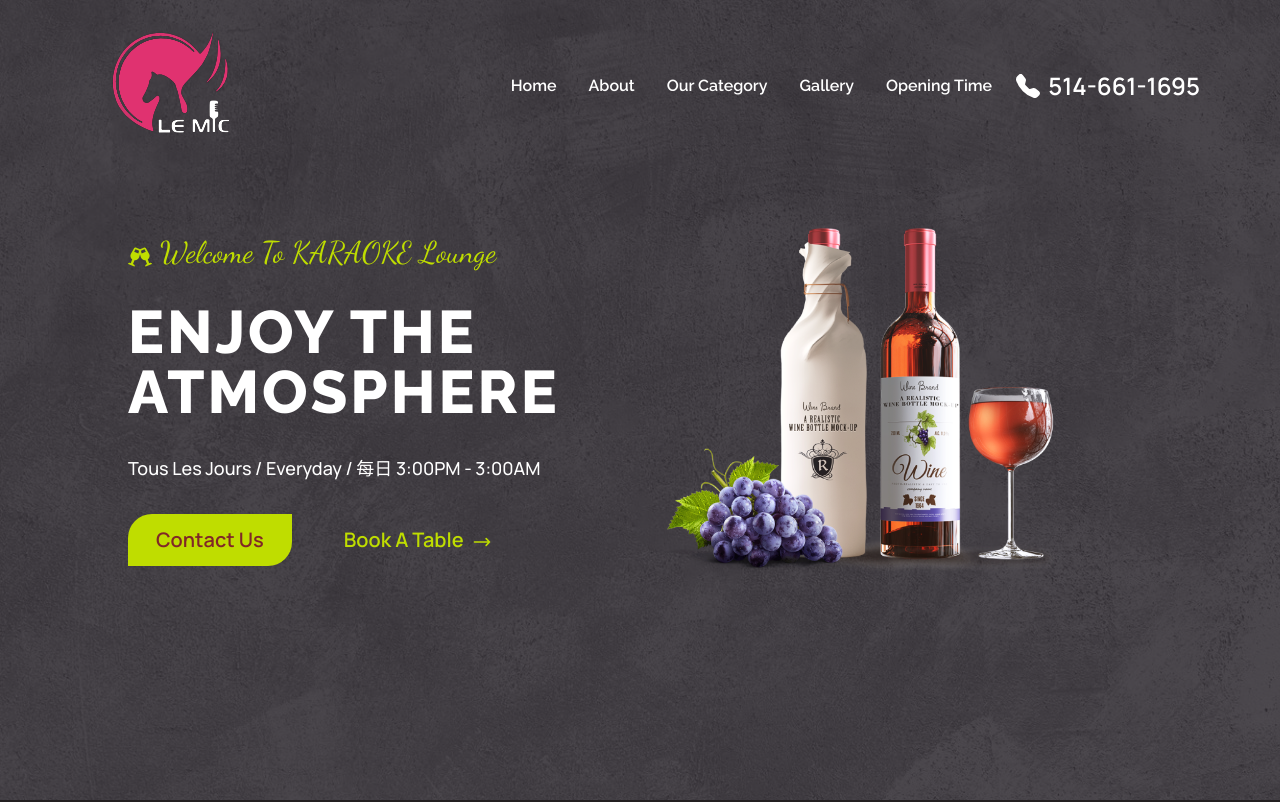
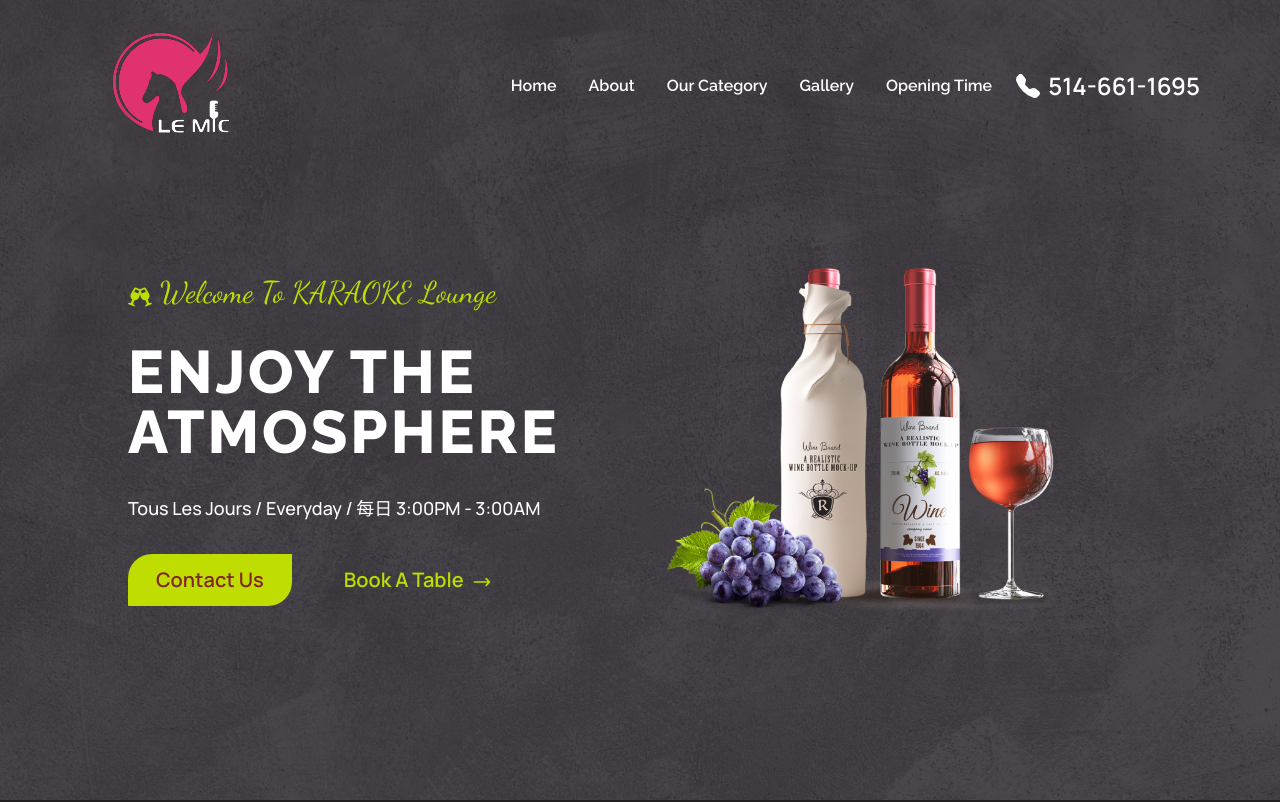
Before and after one commit to himel8/karaoke, a React (Create React App) app: page / in a window 1280 px wide. Shown: the top 802 px of the page. Built offline with nearby package versions, Linux system fonts and the light colour scheme.

Commit message:
hero section added padding

```diff
--- a/src/components/Home/HeroSection/HeroSection.jsx
+++ b/src/components/Home/HeroSection/HeroSection.jsx
@@ -7,7 +7,7 @@ const HeroSection = () => {
   return (
     <section className="bg-heroBg" id="home">
       <div className=" bg-hero min-h-screen flex justify-center items-center ">
-        <div className="flex justify-center items-center w-[95%] sm:w-[80%] mx-auto gap-10 lg:flex-nowrap flex-wrap-reverse py-20 lg:py-0">
+        <div className="flex justify-center items-center w-[95%] sm:w-[80%] mx-auto gap-10 lg:flex-nowrap flex-wrap-reverse py-20 lg:py-0 pt-0 lg:pt-20">
           <div className="flex flex-col gap-8">
             <h6 className="text-2xl sm:text-3xl font-medium font-title text-title text-center lg:text-left capitalize">
               <FaGlassCheers className="inline mr-2 text-2xl " />
```
